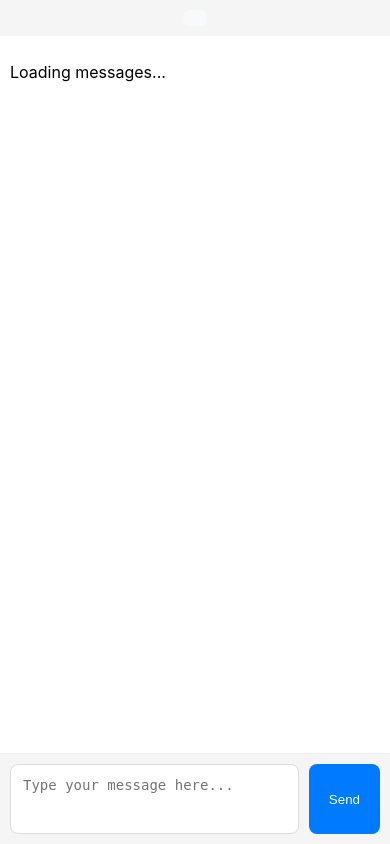
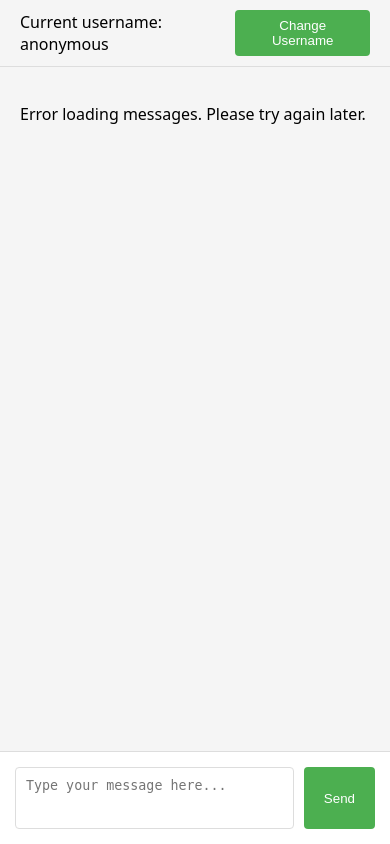
Before and after one commit to themateocm/bookchat, a Python web app: template templates/index.html in a window 390 px wide. Run offline with Jinja, Linux system fonts and the light colour scheme; the template is opened without the code that fills it, so the values that code supplies are empty.

Commit message:
Enhance username verification and UI updates
- Added a new endpoint in `server.py` to verify the current username based on public keys.
- Updated `git_manager.py` to handle cases where the username remains unchanged.
- Introduced public key files for new users in the `public_keys` directory.
- Refactored CSS in `style.css` for improved layout and message display.
- Enhanced JavaScript in `main.js` to support username verification and update the UI accordingly.
- Improved error handling and user feedback for username changes and message loading.

```diff
--- a/git_manager.py
+++ b/git_manager.py
@@ -215,6 +215,10 @@
             if not old_key_path.exists():
                 return False, "Old username's public key not found"
 
+            # If it's the same username, consider it a success
+            if old_username == new_username:
+                return True, "Username unchanged"
+
             if new_key_path.exists():
                 return False, "New username already exists"
 
--- a/static/css/style.css
+++ b/static/css/style.css
@@ -1,152 +1,19 @@
-/* Main styles for BookChat */
-
+/* Basic layout */
 body {
-    font-family: -apple-system, BlinkMacSystemFont, "Segoe UI", Roboto, sans-serif;
     margin: 0;
-    min-height: 100vh;
-    display: flex;
-    flex-direction: column;
-    background: #f5f5f5;
+    padding: 0;
+    font-family: system-ui, -apple-system, sans-serif;
 }
 
 .container {
-    flex: 1;
-    display: flex;
-    flex-direction: column;
-    width: 100%;
-    max-height: 100vh;
-    overflow: hidden; /* Prevent container from scrolling */
-}
-
-#messages {
-    flex: 1;
-    overflow-y: scroll; /* Force scrollbar to always show */
-    background: #fff;
-    padding: 20px;
-    scroll-behavior: smooth;
+    height: 100vh;
     display: flex;
     flex-direction: column;
 }
 
-.message {
-    background: #f8f9fa;
-    border-radius: 8px;
-    padding: 12px;
-    margin: 0 auto 12px;
-    max-width: 800px;
-    box-shadow: 0 1px 3px rgba(0,0,0,0.05);
-}
-
-.message-header {
-    display: flex;
-    align-items: center;
-    margin-bottom: 5px;
-    font-size: 0.9em;
-    color: #666;
-}
-
-.message-author {
-    font-weight: bold;
-    margin-right: 8px;
-}
-
-.signature-status {
-    display: inline-flex;
-    align-items: center;
-    justify-content: center;
-    width: 16px;
-    height: 16px;
-    border-radius: 50%;
-    font-size: 12px;
-    margin-left: 4px;
-}
-
-.signature-status.verified {
-    background: #4CAF50;
-    color: white;
-}
-
-.signature-status.unverified {
-    background: #FFC107;
-    color: #333;
-}
-
-.message-content {
-    white-space: pre-wrap;
-    word-break: break-word;
-}
-
-.message-form {
-    position: sticky;
-    bottom: 0;
-    background: #f5f5f5;
-    padding: 20px;
-    border-top: 1px solid #eee;
-    margin-top: auto; /* Push to bottom */
-}
-
-.message-input-container {
-    display: flex;
-    gap: 10px;
-    max-width: 800px;
-    margin: 0 auto;
-}
-
-#message-input {
-    flex: 1;
-    padding: 12px;
-    border: 1px solid #ddd;
-    border-radius: 8px;
-    font-size: 14px;
-    resize: none;
-    min-height: 44px;
-    max-height: 200px;
-    background: #fff;
-}
-
-#message-input:focus {
-    outline: none;
-    border-color: #007bff;
-    box-shadow: 0 0 0 2px rgba(0,123,255,0.25);
-}
-
-#send-button {
-    padding: 0 20px;
-    background: #007bff;
-    color: white;
-    border: none;
-    border-radius: 8px;
-    cursor: pointer;
-    font-weight: 500;
-    transition: background-color 0.2s;
-}
-
-#send-button:hover {
-    background: #0056b3;
-}
-
-#send-button:active {
-    background: #004085;
-}
-
-.version-info {
-    background: #f8f9fa;
-    padding: 8px 12px;
-    margin: 10px auto;
-    border-radius: 6px;
-    font-size: 12px;
-    color: #666;
-    max-width: 800px;
-    text-align: right;
-}
-
-.version-info .version-time {
-    font-family: monospace;
-    margin-top: 2px;
-}
-
+/* Header */
 .header {
-    padding: 10px;
+    padding: 10px 20px;
     background: #f5f5f5;
     border-bottom: 1px solid #ddd;
     display: flex;
@@ -154,13 +21,8 @@
     align-items: center;
 }
 
-#current-username {
-    font-weight: bold;
-    color: #333;
-}
-
 .header button {
-    padding: 5px 10px;
+    padding: 8px 16px;
     background: #4CAF50;
     color: white;
     border: none;
@@ -168,75 +30,94 @@
     cursor: pointer;
 }
 
-.header button:hover {
-    background: #45a049;
+/* Messages area */
+#messages {
+    flex: 1;
+    overflow-y: auto;
+    padding: 20px;
+    display: flex;
+    flex-direction: column;
+    background: #f5f5f5;
 }
 
-.message.system {
-    margin: 10px;
-    padding: 10px;
-    background: white;
-    border-radius: 4px;
-    box-shadow: 0 1px 3px rgba(0,0,0,0.1);
+#messages-container {
+    margin-top: auto;
+    display: flex;
+    flex-direction: column;
+    gap: 12px;
 }
 
-.message.system .author {
+/* Message bubbles */
+.message {
+    max-width: 85%;
+    padding: 10px 15px;
+    background: white;
+    border-radius: 8px;
+    box-shadow: 0 1px 2px rgba(0,0,0,0.1);
+}
+
+.message .author {
     font-weight: bold;
     color: #333;
-    margin-right: 8px;
 }
 
-.message.system .author.verified::after {
+.message .author.verified::after {
     content: "✓";
     color: #4CAF50;
     margin-left: 4px;
 }
 
-.message.system .content {
+.message .content {
     margin-top: 5px;
     white-space: pre-wrap;
-    color: #1976d2;
-    background: #e3f2fd;
-    padding: 5px;
+}
+
+/* Special message types */
+.message .content.username-change {
+    display: flex;
+    align-items: center;
+    gap: 10px;
+    background: #e8f5e9;
+    padding: 10px;
     border-radius: 4px;
 }
 
-.message.error {
-    margin: 10px;
-    padding: 10px;
-    background: white;
-    border-radius: 4px;
-    box-shadow: 0 1px 3px rgba(0,0,0,0.1);
+.message .content.error {
+    background: #ffebee;
+    color: #d32f2f;
 }
 
-.message.error .author {
-    font-weight: bold;
-    color: #333;
-    margin-right: 8px;
+.message .content.system {
+    background: #e3f2fd;
+    color: #1976d2;
 }
 
-.message.error .author.verified::after {
-    content: "✓";
-    color: #4CAF50;
-    margin-left: 4px;
+/* Input area */
+.message-form {
+    padding: 15px;
+    background: white;
+    border-top: 1px solid #ddd;
 }
 
-.message.error .content {
-    margin-top: 5px;
-    white-space: pre-wrap;
-    color: #d32f2f;
-    background: #ffebee;
-    padding: 5px;
-    border-radius: 4px;
+.message-input-container {
+    display: flex;
+    gap: 10px;
 }
 
-/* Responsive design */
-@media (max-width: 600px) {
-    #messages, .message-form {
-        padding: 10px;
-    }
+#message-input {
+    flex: 1;
+    padding: 10px;
+    border: 1px solid #ddd;
+    border-radius: 4px;
+    resize: none;
+    min-height: 40px;
+}
 
-    .message {
-        margin-bottom: 10px;
-    }
+#send-button {
+    padding: 8px 20px;
+    background: #4CAF50;
+    color: white;
+    border: none;
+    border-radius: 4px;
+    cursor: pointer;
 }
--- a/static/js/main.js
+++ b/static/js/main.js
@@ -1,10 +1,41 @@
 // BookChat JavaScript (2025-01-08T12:20:30-05:00)
 
+let currentUsername = 'anonymous';
+
+// Initialize everything
 document.addEventListener('DOMContentLoaded', async () => {
+    await verifyUsername();
     setupMessageInput();
     setupUsernameUI();
     await loadMessages();
 });
+
+async function verifyUsername() {
+    try {
+        const response = await fetch('/verify_username');
+        if (!response.ok) {
+            throw new Error(`HTTP error! status: ${response.status}`);
+        }
+        const data = await response.json();
+        currentUsername = data.username;
+
+        // Update localStorage with the verified username
+        localStorage.setItem('username', currentUsername);
+
+        // Update UI if it exists
+        const usernameDisplay = document.getElementById('current-username');
+        if (usernameDisplay) {
+            usernameDisplay.textContent = `Current username: ${currentUsername}`;
+        }
+
+        return data.status === 'verified';
+    } catch (error) {
+        console.error('Error verifying username:', error);
+        // Fall back to stored username or anonymous
+        currentUsername = localStorage.getItem('username') || 'anonymous';
+        return false;
+    }
+}
 
 async function loadMessages() {
     try {
@@ -15,28 +46,23 @@
 
         const messages = await response.json();
         const messagesDiv = document.getElementById('messages');
-
-        // Clear messages
+        const messagesContainer = document.createElement('div');
+        messagesContainer.id = 'messages-container';
         messagesDiv.innerHTML = '';
-
-        // Create messages container that will hold all messages
-        const messagesContainer = document.createElement('div');
-        messagesContainer.className = 'messages-container';
-        messagesContainer.style.marginTop = 'auto'; // Push messages to bottom initially
+        messagesDiv.appendChild(messagesContainer);
 
         messages.forEach(msg => {
             const messageElement = createMessageElement(msg);
             messagesContainer.appendChild(messageElement);
         });
 
-        // Add all messages at once
-        messagesDiv.appendChild(messagesContainer);
-
         // Scroll to bottom
         messagesDiv.scrollTop = messagesDiv.scrollHeight;
+
     } catch (error) {
         console.error('Error loading messages:', error);
-        document.getElementById('messages').innerHTML = '<p>Error loading messages</p>';
+        const messagesDiv = document.getElementById('messages');
+        messagesDiv.innerHTML = '<p class="error">Error loading messages. Please try again later.</p>';
     }
 }
 
@@ -59,14 +85,31 @@
     const contentDiv = document.createElement('div');
     contentDiv.className = 'content';
 
-    // Handle system messages differently
+    // Handle different message types
     if (message.type === 'error') {
         contentDiv.classList.add('error');
+        contentDiv.textContent = message.content;
     } else if (message.type === 'system') {
         contentDiv.classList.add('system');
+        contentDiv.textContent = message.content;
+    } else if (message.type === 'username_change') {
+        contentDiv.classList.add('username-change');
+        try {
+            const data = JSON.parse(message.content);
+            contentDiv.innerHTML = `
+                <div class="username-change-icon">👤</div>
+                <div class="username-change-text">
+                    Changed username from <span class="old-username">${data.old_username}</span>
+                    to <span class="new-username">${data.new_username}</span>
+                </div>
+            `;
+        } catch (e) {
+            contentDiv.textContent = message.content;
+        }
+    } else {
+        contentDiv.textContent = message.content;
     }
 
-    contentDiv.textContent = message.content;
     messageDiv.appendChild(contentDiv);
 
     return messageDiv;
@@ -82,7 +125,7 @@
             body: JSON.stringify({
                 content,
                 type,
-                author: currentUsername || 'anonymous'
+                author: currentUsername
             })
         });
 
@@ -98,11 +141,17 @@
     }
 }
 
-let currentUsername = 'anonymous';
+async function changeUsername(newUsername) {
+    // Clean and validate the new username
+    newUsername = newUsername.trim();
 
-async function changeUsername(newUsername) {
-    if (!newUsername || newUsername === currentUsername) {
+    if (!newUsername) {
         return false;
+    }
+
+    // If it's the same username, just return success
+    if (newUsername === currentUsername) {
+        return true;
     }
 
     try {
@@ -115,17 +164,14 @@
         // Wait a bit for the change to process
         await new Promise(resolve => setTimeout(resolve, 1000));
 
-        // Refresh messages to see the result
-        await loadMessages();
-
-        // Update current username if no error message was received
-        const messages = document.querySelectorAll('.message');
-        const lastMessage = messages[messages.length - 1];
-        if (lastMessage && lastMessage.querySelector('.content.error')) {
+        // Verify the username change with the server
+        const verified = await verifyUsername();
+        if (!verified) {
             return false;
         }
 
-        currentUsername = newUsername;
+        // Refresh messages to show the change
+        await loadMessages();
         return true;
     } catch (error) {
         console.error('Error changing username:', error);
@@ -148,8 +194,8 @@
         const newUsername = prompt('Enter new username:');
         if (newUsername) {
             const success = await changeUsername(newUsername);
-            if (success) {
-                usernameDisplay.textContent = `Current username: ${currentUsername}`;
+            if (!success) {
+                alert('Failed to change username. Please try a different username.');
             }
         }
     };
@@ -157,19 +203,35 @@
     header.appendChild(usernameDisplay);
     header.appendChild(changeButton);
 
-    const chat = document.getElementById('chat');
-    chat.parentNode.insertBefore(header, chat);
+    const container = document.querySelector('.container');
+    container.insertBefore(header, container.firstChild);
 }
 
 function setupMessageInput() {
-    document.getElementById('message-input').addEventListener('keypress', function(e) {
+    const messageInput = document.getElementById('message-input');
+
+    async function sendAndClear() {
+        const content = messageInput.value.trim();
+        if (content) {
+            try {
+                await sendMessage(content);
+                messageInput.value = '';
+                await loadMessages();
+                // Ensure scroll to bottom after sending
+                const messagesDiv = document.getElementById('messages');
+                messagesDiv.scrollTop = messagesDiv.scrollHeight;
+            } catch (error) {
+                console.error('Failed to send message:', error);
+            }
+        }
+    }
+
+    messageInput.addEventListener('keypress', function(e) {
         if (e.key === 'Enter' && !e.shiftKey) {
             e.preventDefault();
-            sendMessage(document.getElementById('message-input').value.trim());
+            sendAndClear();
         }
     });
 
-    document.getElementById('send-button').addEventListener('click', () => {
-        sendMessage(document.getElementById('message-input').value.trim());
-    });
+    document.getElementById('send-button').addEventListener('click', sendAndClear);
 }
```
Also changed, not shown: server.py (+45 -0 lines), 2 other files.
